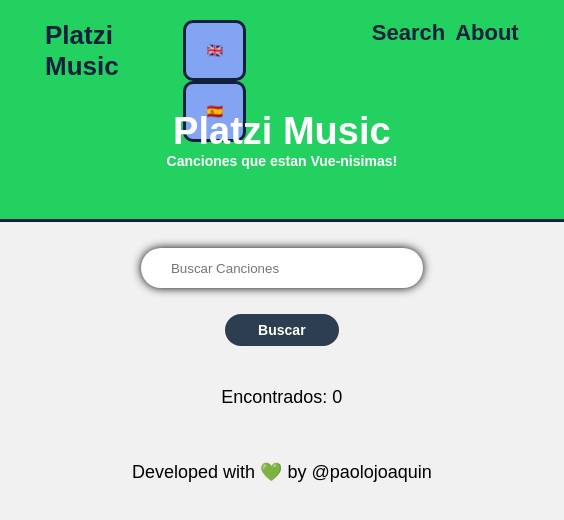
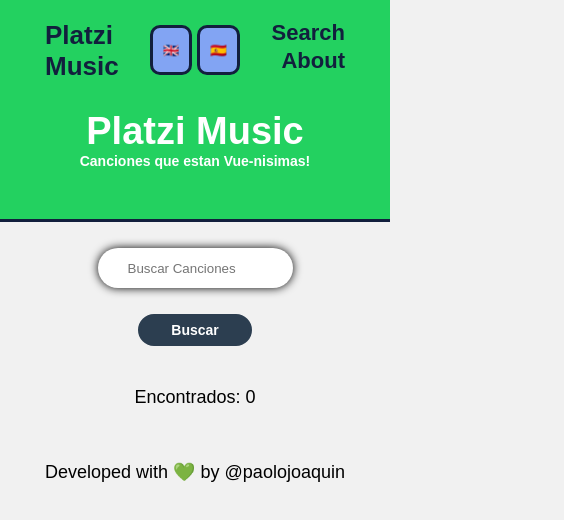
Before and after one commit to paolojoaquin/platzi-music, a Vue app: page / in a window 390 px wide. Shown: the top 520 px of the page, 564 px wide, since content can reach past the window. Built offline with nearby package versions, Linux system fonts and the light colour scheme.

Commit message:
Fixing for responsive desing

```diff
--- a/src/components/layout/Header.vue
+++ b/src/components/layout/Header.vue
@@ -8,11 +8,11 @@
           </router-link>
         </div>
       </div>
+      <div class="right__int">
+        <button @click="selectLang('en')">🇬🇧</button>
+        <button @click="selectLang('es')">🇪🇸</button>
+      </div>
       <div class="nav__right">
-        <div class="right__int">
-          <button @click="selectLang('en')">🇬🇧</button>
-          <button @click="selectLang('es')">🇪🇸</button>
-        </div>
         <div class="right__items">
           <router-link :to="{ name: 'search' }">{{ $t('search') }}</router-link>
           <router-link to="about">{{ $t('about') }}</router-link>
@@ -61,24 +61,29 @@
     color: #121f3d;
   }
   .nav__right {
-    width: 400px;
+    width: fit-content;
     display: flex;
     justify-content: space-between;
   }
 }
 .right__int {
+  width: 100px;
+  display: flex;
+  padding: 5px 0;
+}
+.right__int {
   button {
     display: inline-block;
-    padding: 20px;
+    padding: 10px;
     cursor: pointer;
-    margin: 0 0 0 10px;
+    margin: 0 0 0 5px;
     border-radius: 10px;
     background: #82a4f3;
     border: 3px solid #121f3d;
   }
 }
 .right__items {
-  width: 250px;
+  width: fit-content;
   text-align: right;
   a {
     padding: 0 0 0 10px;
```
